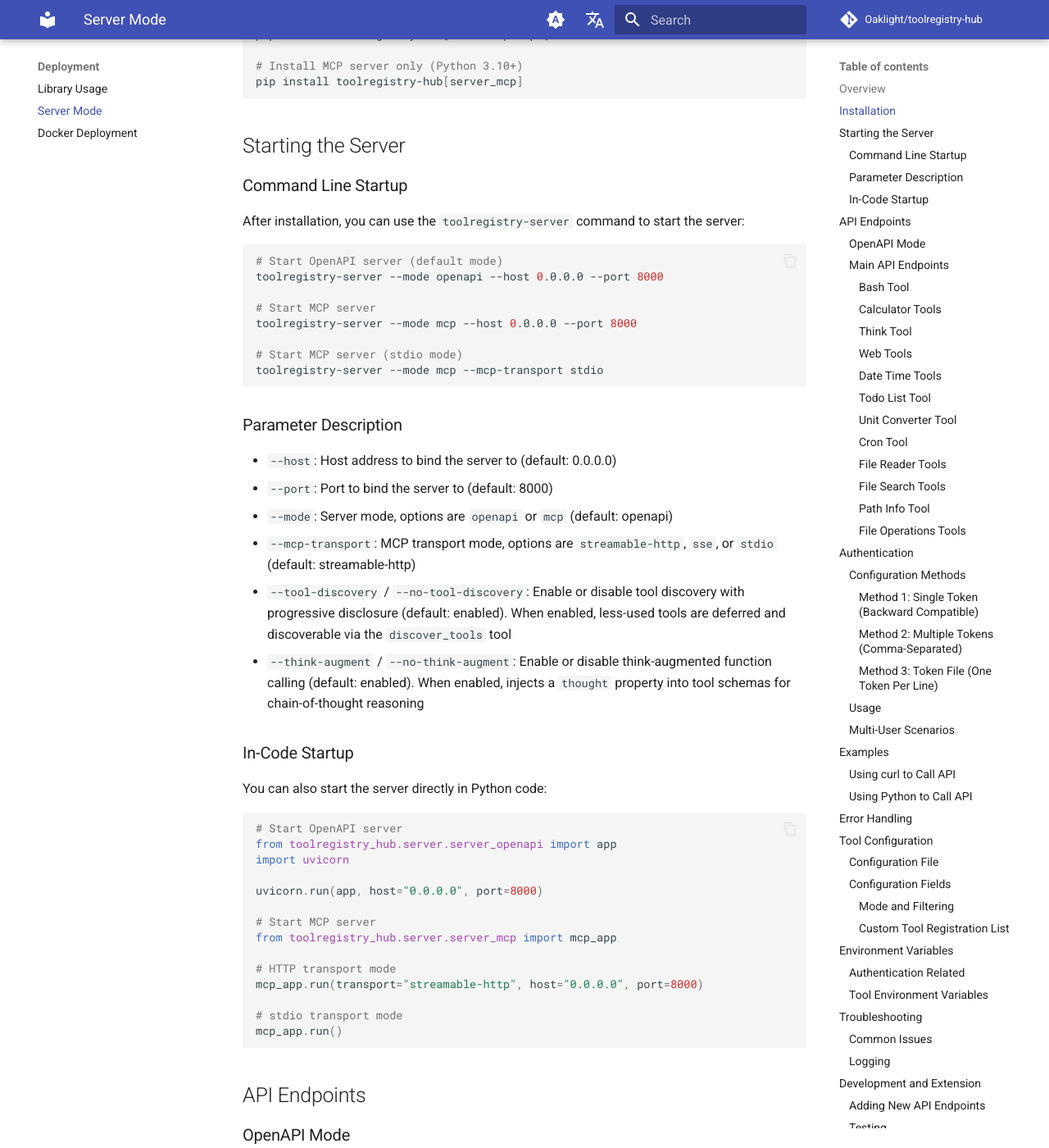
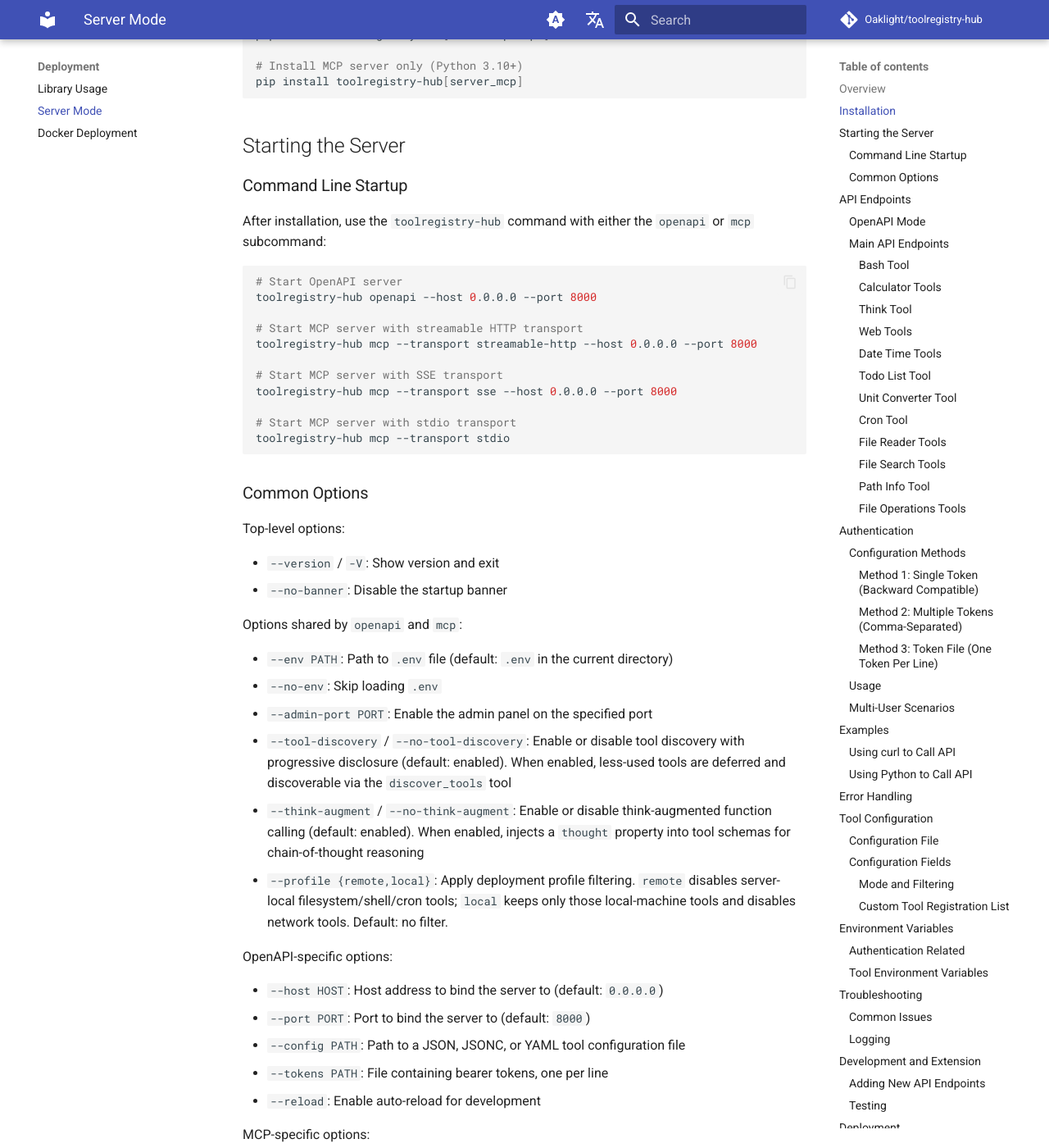
Before and after one commit to Oaklight/toolregistry-hub, an MkDocs documentation site: the page built from docs/server.md, in a window 1280 px wide and 1400 px high, scrolled down 724 px. Shown: the whole window at 82% size. Built offline with MkDocs 1.6.1 and Material for MkDocs 9.7.7, drawn with Linux system fonts in a browser that asks for light colours; comment, search, counter and statistics services are not loaded; some of the changed text lies outside the part shown.

Commit message:
docs: update CLI usage examples

````diff
--- a/docs/docker.md
+++ b/docs/docker.md
@@ -50,16 +50,16 @@ The Docker container supports all server modes:
 docker run -p 8000:8000 oaklight/toolregistry-hub-server:latest
 ```
 
-### MCP Mode with HTTP Transport
+### MCP Mode with Streamable HTTP Transport
 
 ```bash
-docker run -p 8000:8000 oaklight/toolregistry-hub-server:latest toolregistry-server --host=0.0.0.0 --port=8000 --mode=mcp
+docker run -p 8000:8000 oaklight/toolregistry-hub-server:latest toolregistry-hub mcp --transport=streamable-http --host=0.0.0.0 --port=8000
 ```
 
 ### MCP Mode with SSE Transport
 
 ```bash
-docker run -p 8000:8000 oaklight/toolregistry-hub-server:latest toolregistry-server --host=0.0.0.0 --port=8000 --mode=mcp --mcp-transport=sse
+docker run -p 8000:8000 oaklight/toolregistry-hub-server:latest toolregistry-hub mcp --transport=sse --host=0.0.0.0 --port=8000
 ```
 
 ## Tool Configuration
--- a/docs/server.md
+++ b/docs/server.md
@@ -30,48 +30,52 @@ pip install toolregistry-hub[server_mcp]
 
 ### Command Line Startup
 
-After installation, you can use the `toolregistry-server` command to start the server:
+After installation, use the `toolregistry-hub` command with either the `openapi` or `mcp` subcommand:
 
 ```bash
-# Start OpenAPI server (default mode)
-toolregistry-server --mode openapi --host 0.0.0.0 --port 8000
+# Start OpenAPI server
+toolregistry-hub openapi --host 0.0.0.0 --port 8000
 
-# Start MCP server
-toolregistry-server --mode mcp --host 0.0.0.0 --port 8000
+# Start MCP server with streamable HTTP transport
+toolregistry-hub mcp --transport streamable-http --host 0.0.0.0 --port 8000
 
-# Start MCP server (stdio mode)
-toolregistry-server --mode mcp --mcp-transport stdio
+# Start MCP server with SSE transport
+toolregistry-hub mcp --transport sse --host 0.0.0.0 --port 8000
+
+# Start MCP server with stdio transport
+toolregistry-hub mcp --transport stdio
 ```
 
-### Parameter Description
+### Common Options
 
-- `--host`: Host address to bind the server to (default: 0.0.0.0)
-- `--port`: Port to bind the server to (default: 8000)
-- `--mode`: Server mode, options are `openapi` or `mcp` (default: openapi)
-- `--mcp-transport`: MCP transport mode, options are `streamable-http`, `sse`, or `stdio` (default: streamable-http)
+Top-level options:
+
+- `--version` / `-V`: Show version and exit
+- `--no-banner`: Disable the startup banner
+
+Options shared by `openapi` and `mcp`:
+
+- `--env PATH`: Path to `.env` file (default: `.env` in the current directory)
+- `--no-env`: Skip loading `.env`
+- `--admin-port PORT`: Enable the admin panel on the specified port
 - `--tool-discovery` / `--no-tool-discovery`: Enable or disable tool discovery with progressive disclosure (default: enabled). When enabled, less-used tools are deferred and discoverable via the `discover_tools` tool
 - `--think-augment` / `--no-think-augment`: Enable or disable think-augmented function calling (default: enabled). When enabled, injects a `thought` property into tool schemas for chain-of-thought reasoning
+- `--profile {remote,local}`: Apply deployment profile filtering. `remote` disables server-local filesystem/shell/cron tools; `local` keeps only those local-machine tools and disables network tools. Default: no filter.
 
-### In-Code Startup
+OpenAPI-specific options:
 
-You can also start the server directly in Python code:
+- `--host HOST`: Host address to bind the server to (default: `0.0.0.0`)
+- `--port PORT`: Port to bind the server to (default: `8000`)
+- `--config PATH`: Path to a JSON, JSONC, or YAML tool configuration file
+- `--tokens PATH`: File containing bearer tokens, one per line
+- `--reload`: Enable auto-reload for development
 
-```python
-# Start OpenAPI server
-from toolregistry_hub.server.server_openapi import app
-import uvicorn
+MCP-specific options:
 
-uvicorn.run(app, host="0.0.0.0", port=8000)
-
-# Start MCP server
-from toolregistry_hub.server.server_mcp import mcp_app
-
-# HTTP transport mode
-mcp_app.run(transport="streamable-http", host="0.0.0.0", port=8000)
-
-# stdio transport mode
-mcp_app.run()
-```
+- `--transport {stdio,sse,streamable-http}`: MCP transport type (default: `stdio`)
+- `--host HOST`: Host for SSE/HTTP transports (default: `127.0.0.1`)
+- `--port PORT`: Port for SSE/HTTP transports (default: `8000`)
+- `--config PATH`: Path to a JSON, JSONC, or YAML tool configuration file
 
 ## API Endpoints
 
@@ -297,10 +301,10 @@ Create a `tools.jsonc` file in the working directory, or specify a custom path:
 cp tools.jsonc.example tools.jsonc
 
 # Or specify via CLI option
-toolregistry-server --tools-config path/to/tools.jsonc
+toolregistry-hub openapi --config path/to/tools.jsonc
 
 # Or specify via environment variable
-TOOLS_CONFIG=path/to/tools.jsonc toolregistry-server
+TOOLS_CONFIG=path/to/tools.jsonc toolregistry-hub openapi
 ```
 
 ### Configuration Fields
````
Also changed, not shown: docs/index.md (+2 -2 lines), docs/library.md (+1 -1 lines).
